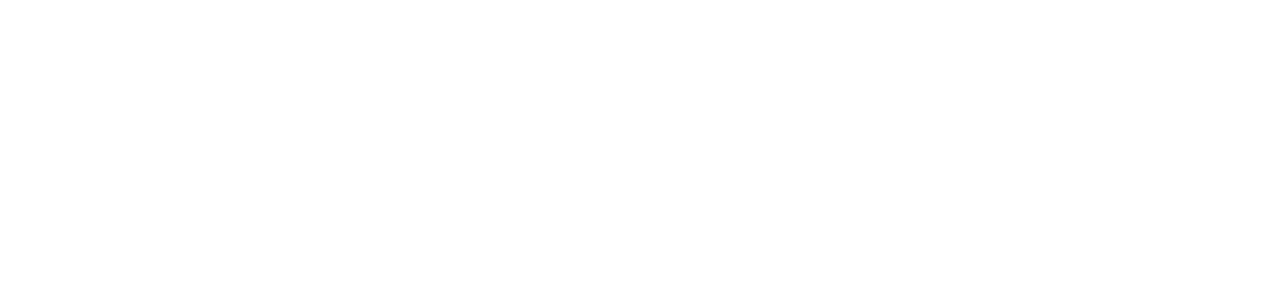
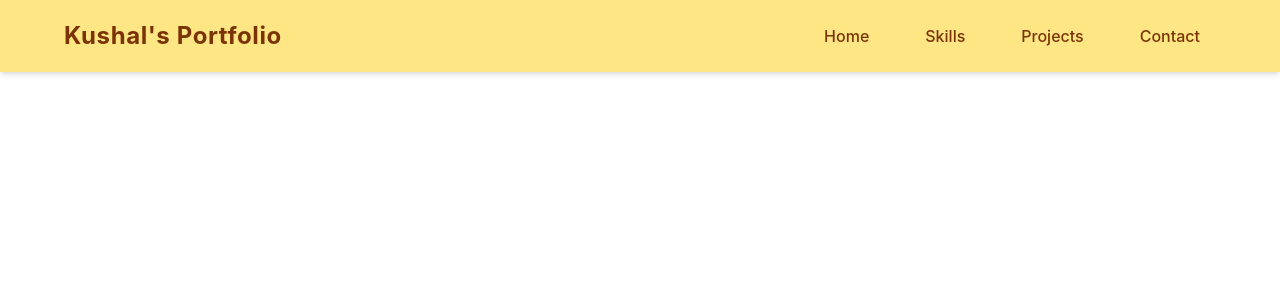
Before and after one commit to kushal-zinzuvadia-simform/portfolio-react, a React (Vite) app: page / in a window 1280 px wide. Shown: the top 300 px of the page. Built offline with nearby package versions, Linux system fonts and the light colour scheme.

Commit message:
feat: Create NavBar having logo text, NavItems

```diff
--- a/src/App.tsx
+++ b/src/App.tsx
@@ -1,5 +1,11 @@
+import { NavBar } from './components/Navbar/NavBar';
+
 function App() {
-  return <div></div>;
+  return (
+    <div>
+      <NavBar />
+    </div>
+  );
 }
 
 export default App;
--- /dev/null
+++ b/src/components/Navbar/NavBar.tsx
@@ -0,0 +1,18 @@
+import { NavItem } from './NavItem';
+
+export const NavBar = () => {
+  return (
+    <nav className="sticky top-0 z-50 w-full px-16 py-4 flex items-center justify-between bg-amber-200 shadow-md">
+      <div className="text-2xl font-bold text-amber-900 tracking-wide">
+        Kushal&apos;s Portfolio
+      </div>
+
+      <div className="flex items-center gap-6">
+        <NavItem label="Home" />
+        <NavItem label="Skills" />
+        <NavItem label="Projects" />
+        <NavItem label="Contact" />
+      </div>
+    </nav>
+  );
+};
--- /dev/null
+++ b/src/components/Navbar/NavItem.tsx
@@ -0,0 +1,7 @@
+export const NavItem = ({ label }) => {
+  return (
+    <button className="px-4 py-2 rounded-xl font-medium text-amber-900 transition-all duration-200 hover:bg-amber-100 hover:scale-105 active:scale-95">
+      {label}
+    </button>
+  );
+};
```
Also changed, not shown: 1 other file (tests, documents, lock files or other folders).
